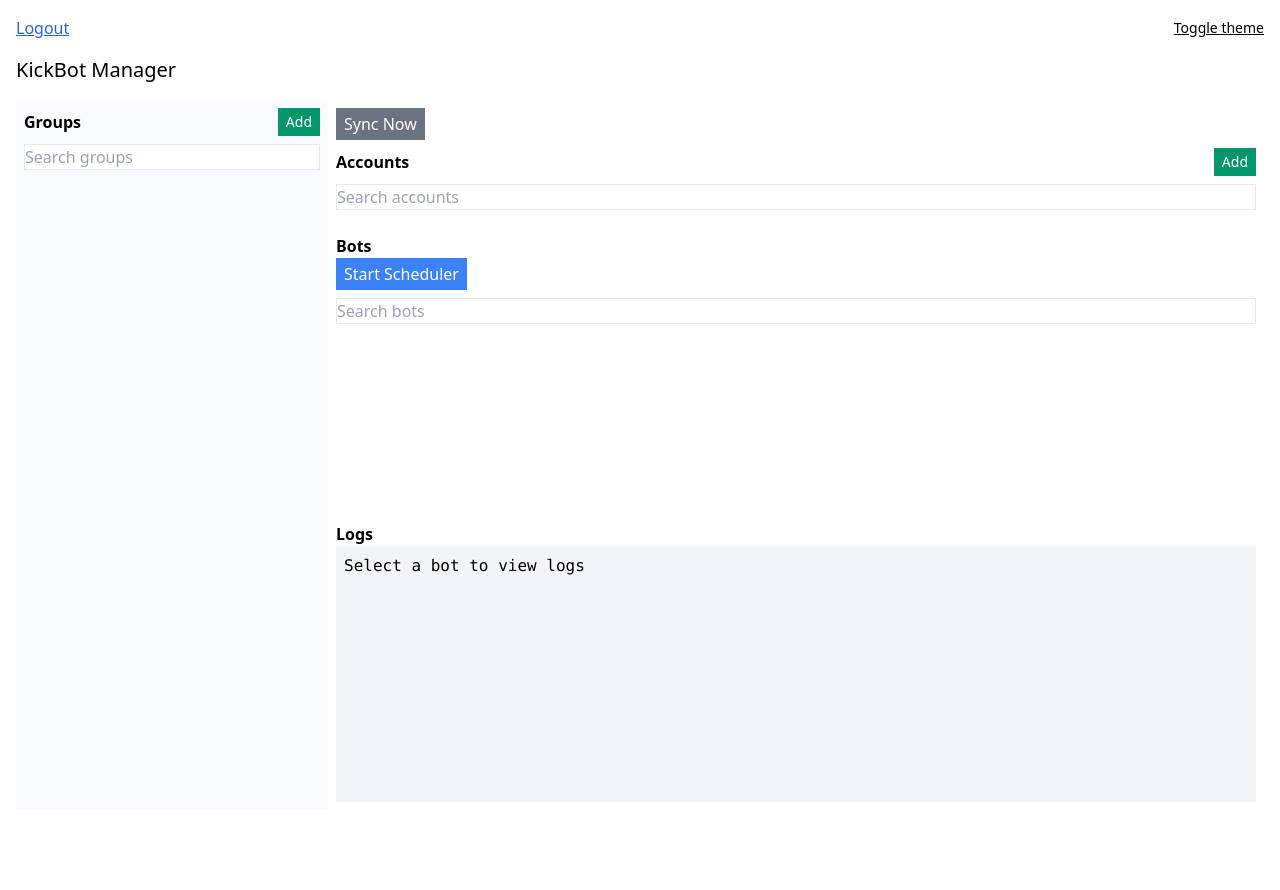
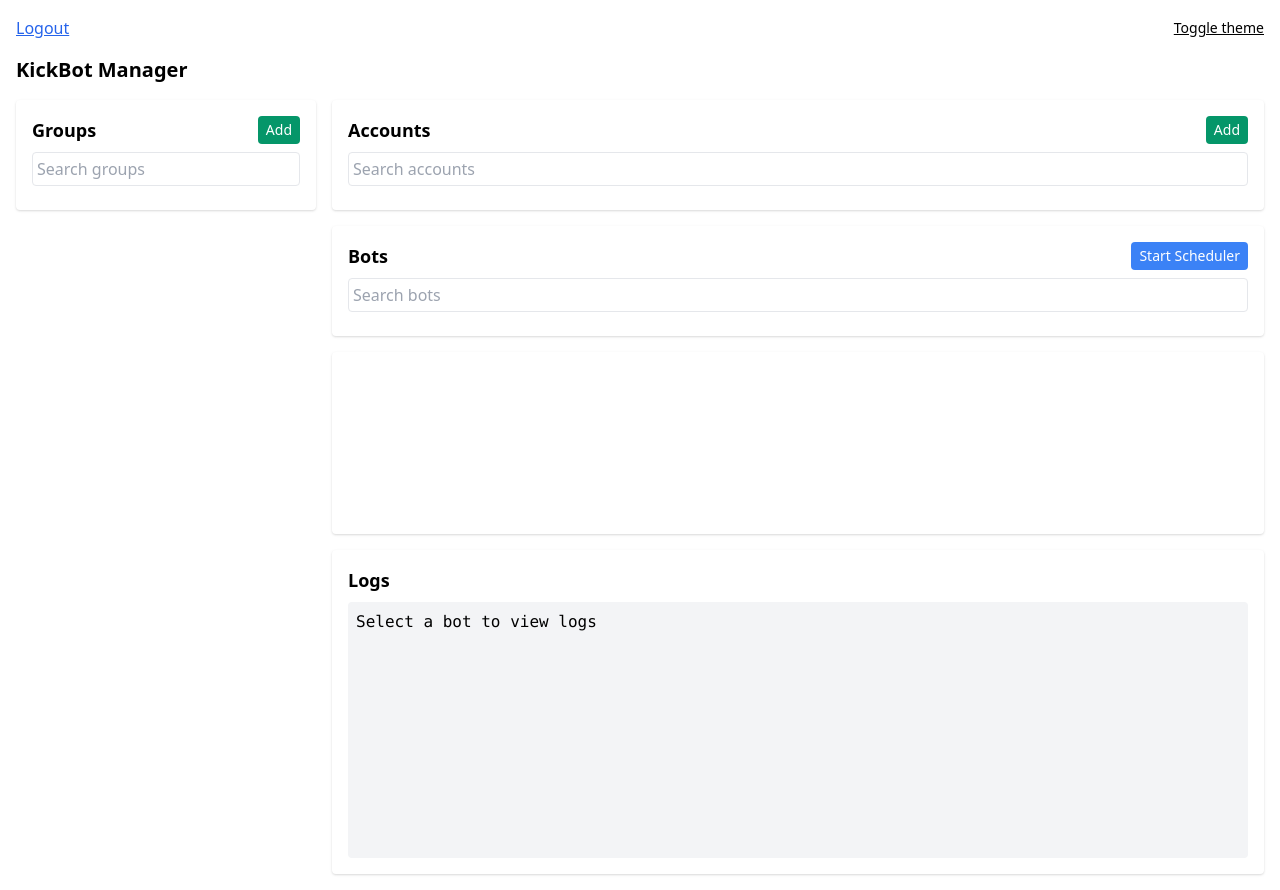
Before and after one commit to Knuromuro/kick-multibot-panel, a Flask app: page /dashboard in a window 1280 px wide. Before the commit the page ends 575 px from the top, so only its background shows below. Run offline with Flask 3, Linux system fonts and the light colour scheme; the visitor is signed in with stand-in values (Sample User, id 1); data that the repository does not hold is empty; a map, chart or similar area stays blank; some libraries are stand-ins or nearby versions.

Commit message:
Improve dashboard UI and bot controls

```diff
--- a/app/static/main.js
+++ b/app/static/main.js
@@ -71,6 +71,10 @@ async function api(url, opts = {}) {
 function openModal(id) { document.getElementById(id).showModal(); }
 function closeModal(id) { document.getElementById(id).close(); }
 function closeCmd() { document.getElementById('cmdDialog').close(); }
+function openCmd(id) {
+  document.getElementById('cmd-id').value = id;
+  document.getElementById('cmdDialog').showModal();
+}
 
 async function syncPull() {
   const res = await api('/sync/pull');
@@ -141,20 +145,24 @@ async function loadBots() {
   const data = await api(url);
   if (!data) return;
   const bots = data.items || data;
-  const container = document.getElementById('bots');
-  container.innerHTML = '';
+  const table = document.getElementById('botTable');
+  table.innerHTML = '<tr><th>ID</th><th>User</th><th>Status</th><th>Actions</th></tr>';
   bots.forEach(b => {
-    const div = document.createElement('div');
-    let color = 'bg-red-200';
-    if (b.status === 'online') color = 'bg-green-200';
-    else if (b.status === 'queued') color = 'bg-yellow-200';
-    div.className = `${color} p-2 space-x-1`;
-    div.innerHTML = `ID ${b.id} (${b.username}) - ${b.status}
-      <button onclick="startBot(${b.id})" class="bg-green-500 text-white px-1">Start</button>
-      <button onclick="stopBot(${b.id})" class="bg-red-500 text-white px-1">Stop</button>
-      <button onclick="openCmd(${b.id})" class="bg-blue-500 text-white px-1">Cmd</button>
-      <button onclick="fetchLogs(${b.id})" class="text-sm underline">Logs</button>`;
-    container.appendChild(div);
+    const row = document.createElement('tr');
+    const badge = b.status === 'online'
+      ? '<span class="bg-green-500 text-white px-2 py-0.5 rounded">running</span>'
+      : '<span class="bg-red-500 text-white px-2 py-0.5 rounded">stopped</span>';
+    row.innerHTML =
+      `<td class="border px-2">${b.id}</td>` +
+      `<td class="border px-2">${b.username}</td>` +
+      `<td class="border px-2 text-center">${badge}</td>` +
+      `<td class="border px-2 space-x-1">` +
+        `<button onclick="startBot(${b.id})" class="bg-green-600 text-white px-2 py-1 text-xs rounded">Start</button>` +
+        `<button onclick="stopBot(${b.id})" class="bg-red-600 text-white px-2 py-1 text-xs rounded">Stop</button>` +
+        `<button onclick="openCmd(${b.id})" class="bg-blue-500 text-white px-2 py-1 text-xs rounded">Cmd</button>` +
+        `<button onclick="fetchLogs(${b.id})" class="underline text-xs">Logs</button>` +
+      `</td>`;
+    table.appendChild(row);
   });
 }
 
@@ -195,7 +203,9 @@ async function fetchLogs(id) {
   async function load() {
     const lines = await api(`/dashboard/api/bots/${id}/logs`);
     if (lines) {
-      document.getElementById('logBox').textContent = lines.join('\n');
+      const box = document.getElementById('logBox');
+      box.textContent = lines.join('\n');
+      box.scrollTop = box.scrollHeight;
     }
   }
   await load();
@@ -318,6 +328,7 @@ socket.on('redis_status', () => checkRedis());
 socket.on('sync_event', syncPull);
 socket.on('connect', () => { syncPull(); syncPush(); checkRedis(); });
 
+document.addEventListener('DOMContentLoaded', () => {
   loadGroups();
   loadAccounts();
   loadBots();
@@ -326,6 +337,7 @@ syncPull();
   syncPush();
   checkRedis();
   setInterval(checkRedis, 10000);
+});
 
 window.addEventListener('load', () => {
   if (!navigator.onLine) document.getElementById('offlineBanner').classList.remove('hidden');
--- a/app/templates/dashboard.html
+++ b/app/templates/dashboard.html
@@ -1,37 +1,42 @@
 {% extends 'base.html' %}
 {% block title %}Dashboard{% endblock %}
 {% block content %}
-<h1 class="text-xl mb-4">KickBot Manager</h1>
-<div class="flex flex-col md:flex-row">
-  <aside class="md:w-1/4 p-2 bg-gray-50" id="sidebar">
-    <div class="flex justify-between items-center mb-2">
-      <span class="font-bold">Groups</span>
-      <button id="addGroupBtn" class="bg-green-600 text-white px-2 py-1 text-sm">Add</button>
+<h1 class="text-xl font-bold mb-4">KickBot Manager</h1>
+<div class="md:grid md:grid-cols-4 gap-4">
+  <section id="sidebar" class="md:col-span-1 space-y-4">
+    <div class="bg-white rounded shadow p-4">
+      <div class="flex justify-between items-center mb-2">
+        <h2 class="font-bold text-lg">Groups</h2>
+        <button id="addGroupBtn" class="bg-green-600 text-white px-2 py-1 text-sm rounded">Add</button>
+      </div>
+      <input id="groupSearch" class="border rounded w-full mb-2 p-1" placeholder="Search groups">
+      <ul id="groupList" class="space-y-1 text-sm"></ul>
     </div>
-    <input id="groupSearch" class="border w-full mb-2" placeholder="Search groups">
-    <ul id="groupList" class="space-y-1"></ul>
-  </aside>
-  <main class="md:flex-1 p-2" id="mainArea">
-    <button onclick="syncPush()" class="bg-gray-500 text-white px-2 py-1 mb-2">Sync Now</button>
-    <div class="flex justify-between items-center mb-2">
-      <span class="font-bold">Accounts</span>
-      <button id="addAccountBtn" class="bg-green-600 text-white px-2 py-1 text-sm">Add</button>
+  </section>
+  <main class="md:col-span-3 space-y-4" id="mainArea">
+    <div class="bg-white rounded shadow p-4">
+      <div class="flex justify-between items-center mb-2">
+        <h2 class="font-bold text-lg">Accounts</h2>
+        <button id="addAccountBtn" class="bg-green-600 text-white px-2 py-1 text-sm rounded">Add</button>
+      </div>
+      <input id="accountSearch" class="border rounded w-full mb-2 p-1" placeholder="Search accounts">
+      <table id="accountTable" class="w-full text-sm border-collapse"></table>
     </div>
-    <input id="accountSearch" class="border w-full mb-2" placeholder="Search accounts">
-    <table id="accountTable" class="w-full border-collapse mb-4"></table>
-    <section class="mb-4">
-      <h2 class="font-bold">Bots</h2>
-      <button onclick="startScheduler()" class="bg-blue-500 text-white px-2 py-1 mb-2">Start Scheduler</button>
-      <input id="botSearch" class="border w-full mb-2" placeholder="Search bots">
-      <div id="bots" class="space-y-2"></div>
-    </section>
-    <section class="mb-4">
+    <div class="bg-white rounded shadow p-4">
+      <div class="flex justify-between items-center mb-2">
+        <h2 class="font-bold text-lg">Bots</h2>
+        <button onclick="startScheduler()" class="bg-blue-500 text-white px-2 py-1 text-sm rounded">Start Scheduler</button>
+      </div>
+      <input id="botSearch" class="border rounded w-full mb-2 p-1" placeholder="Search bots">
+      <table id="botTable" class="w-full text-sm border-collapse"></table>
+    </div>
+    <div class="bg-white rounded shadow p-4">
       <canvas id="chart" height="150"></canvas>
-    </section>
-    <section class="mt-6">
-      <h2 class="font-bold">Logs</h2>
-      <pre id="logBox" class="bg-gray-100 p-2 h-64 overflow-auto">Select a bot to view logs</pre>
-    </section>
+    </div>
+    <div class="bg-white rounded shadow p-4">
+      <h2 class="font-bold text-lg mb-2">Logs</h2>
+      <pre id="logBox" class="bg-gray-100 p-2 h-64 overflow-auto rounded">Select a bot to view logs</pre>
+    </div>
   </main>
 </div>
 
```
Lines whose indentation alone changed are shown as unchanged.
